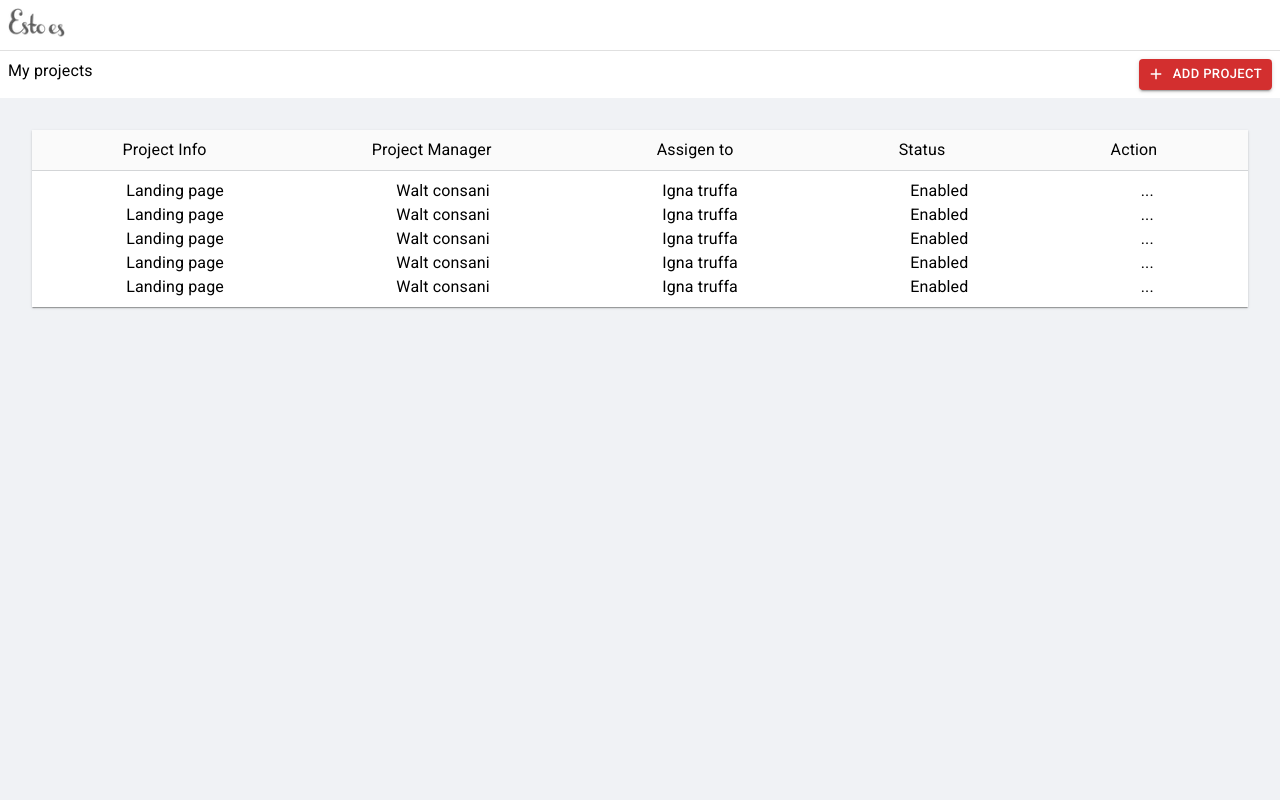
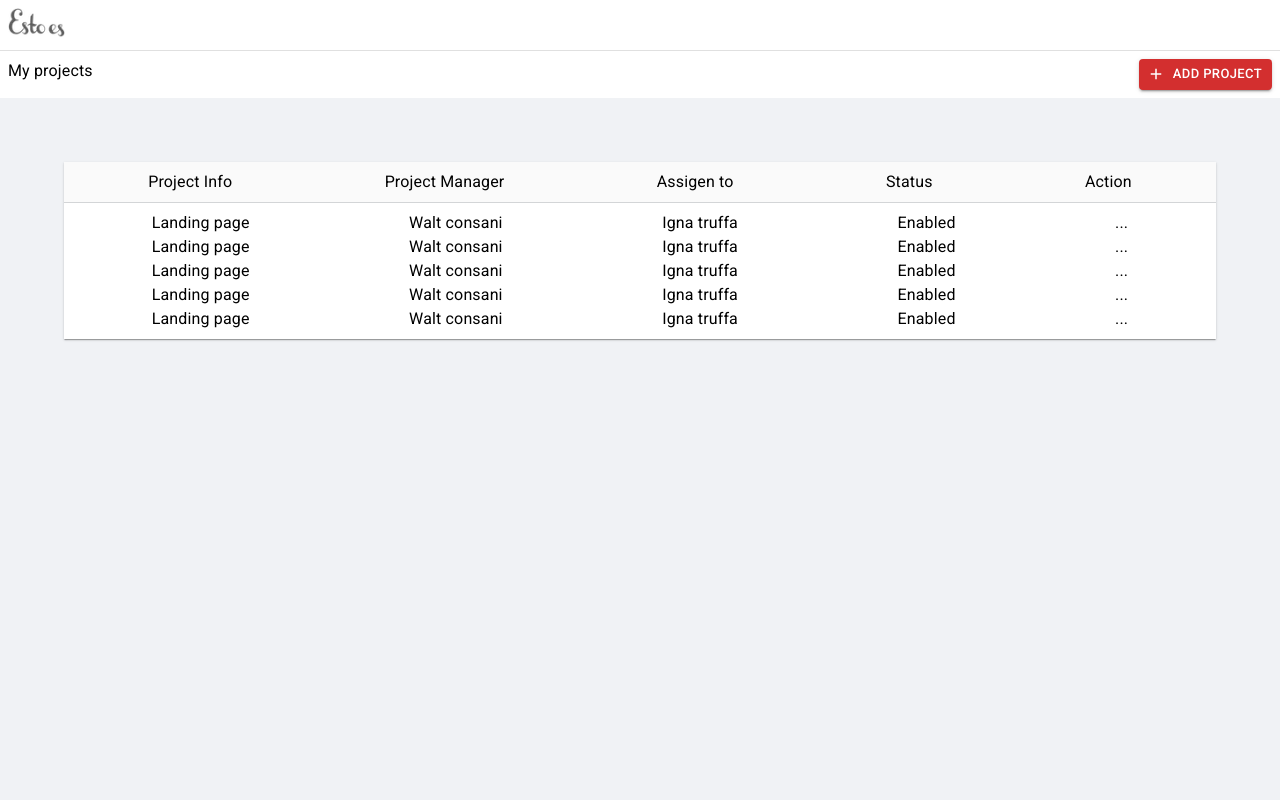
Before and after one commit to facuNorie/esto-es, a React (Vite) app: page / in a window 1280 px wide. Shown: the top 800 px of the page. Built offline with nearby package versions, Linux system fonts and the light colour scheme.

Commit message:
Adding context

```diff
--- a/src/App.jsx
+++ b/src/App.jsx
@@ -2,8 +2,12 @@ import logo from './logo.png'
 import Header from './components/header'
 import Projects from './components/projects'
 import { Box, Divider } from '@mui/material'
+import { useContext } from 'react'
+import { AppContext } from './context/context'
+import ProjectForm from './components/project_form'
 
 function App() {
+  const { showSection } = useContext(AppContext)
   return (
     <main>
       <Box p={1}>
@@ -11,7 +15,15 @@ function App() {
       </Box>
       <Divider />
       <Header />
-      <Projects />
+      <Box
+        sx={{
+          backgroundColor: '#F0F2F5',
+          height: '100vh',
+          padding: '32px',
+        }}
+      >
+        {showSection ? <Projects /> : <ProjectForm />}
+      </Box>
     </main>
   )
 }
--- a/src/components/header/index.jsx
+++ b/src/components/header/index.jsx
@@ -1,6 +1,10 @@
 import { Box, Button, Typography } from '@mui/material'
 import AddIcon from '@mui/icons-material/Add'
+import { useContext } from 'react'
+import { AppContext } from '../../context/context'
+
 export default function Header() {
+  const { setShowSection, showSection } = useContext(AppContext)
   return (
     <Box display='flex' justifyContent='space-between' p={1}>
       <Typography>My projects</Typography>
@@ -9,6 +13,7 @@ export default function Header() {
         color='error'
         variant='contained'
         startIcon={<AddIcon />}
+        onClick={() => setShowSection(!showSection)}
       >
         Add project
       </Button>
--- /dev/null
+++ b/src/context/context.jsx
@@ -0,0 +1,36 @@
+import React, { useState } from 'react'
+
+export const AppContext = React.createContext()
+
+export default function Provider(props) {
+  const [showSection, setShowSection] = useState(true)
+  const [projects, setProjects] = useState([])
+
+  const addProject = (
+    projectName,
+    description,
+    projectManager,
+    assignedTo,
+    enabled
+  ) => {
+    setProjects([
+      ...projects,
+      {
+        id: new Date().getTime(),
+        projectName: projectName,
+        description: description,
+        projectManager: projectManager,
+        assignedTo: assignedTo,
+        enabled: enabled,
+        date: new Date(),
+      },
+    ])
+  }
+  return (
+    <AppContext.Provider
+      value={{ showSection, setShowSection, addProject, projects }}
+    >
+      {props.children}
+    </AppContext.Provider>
+  )
+}
--- a/src/main.jsx
+++ b/src/main.jsx
@@ -1,9 +1,12 @@
 import React from 'react'
 import ReactDOM from 'react-dom/client'
 import App from './App'
+import Provider from './context/context'
 
 ReactDOM.createRoot(document.getElementById('root')).render(
   <React.StrictMode>
-    <App />
+    <Provider>
+      <App />
+    </Provider>
   </React.StrictMode>
 )
```
